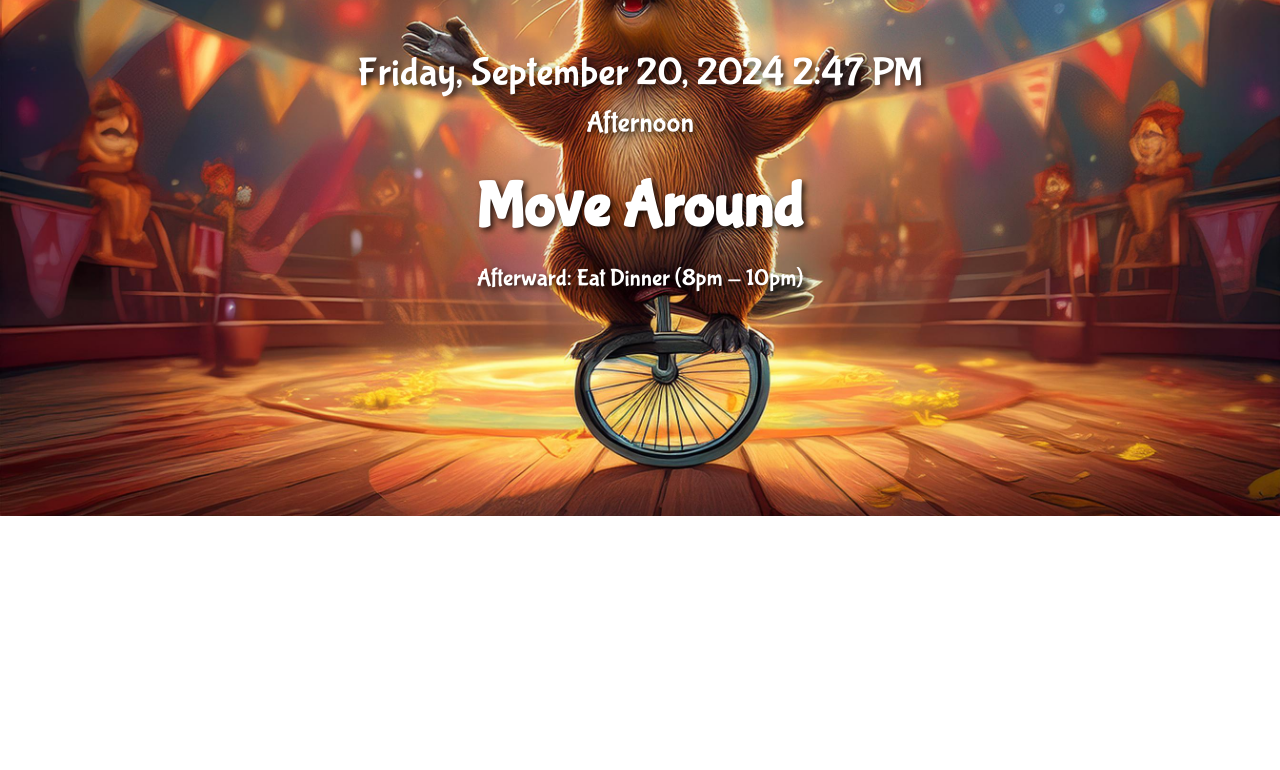
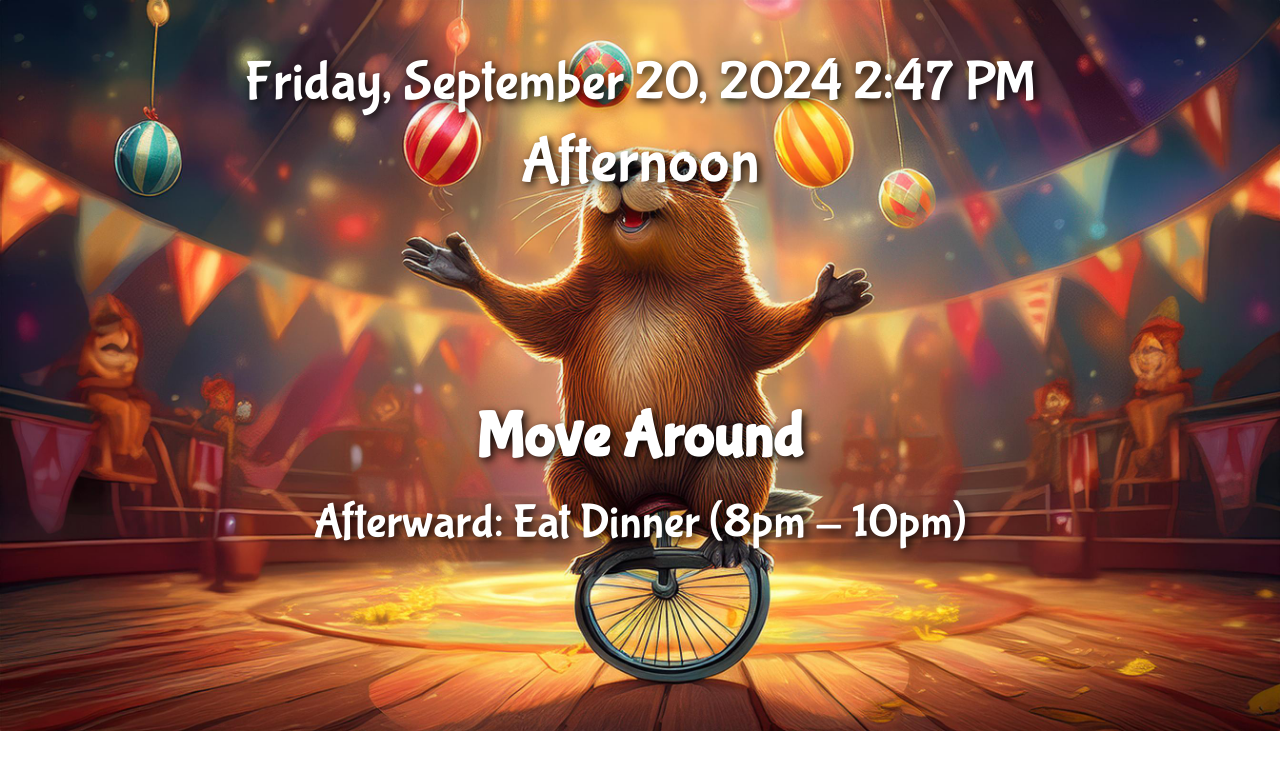
Before and after one commit to jonzhan/activity-clock, a plain HTML site: page index.html in a window 1280 px wide. Drawn offline with Linux system fonts and the light colour scheme.

Commit message:
All files

```diff
--- a/index.html
+++ b/index.html
@@ -9,31 +9,32 @@
     body {
       font-family: 'Bubblegum Sans', cursive;
       text-align: center;
-      background-size: cover;
+      background-size: 100%, 100%;
       background-repeat: no-repeat;
-      background-position: center;
+
+      /* background-position: center; */
       color: white;
-      text-shadow: 3px 3px 6px rgba(0, 0, 0, 0.8);
+      text-shadow: 3px 3px 10px rgba(0, 0, 0, 1);
     }
 
     #datetime {
-      font-size: 2.5em;
+      font-size: 3.5em;
       margin-top: 50px;
     }
 
     #time-description {
-      font-size: 1.8em;
+      font-size: 4em;
       margin-top: 10px;
     }
 
     #activity {
       font-size: 4em;
       font-weight: bold;
-      margin-top: 30px;
+      margin-top: 200px;
     }
 
     #next-activity {
-      font-size: 1.5em;
+      font-size: 3em;
       margin-top: 20px;
     }
   </style>
```
